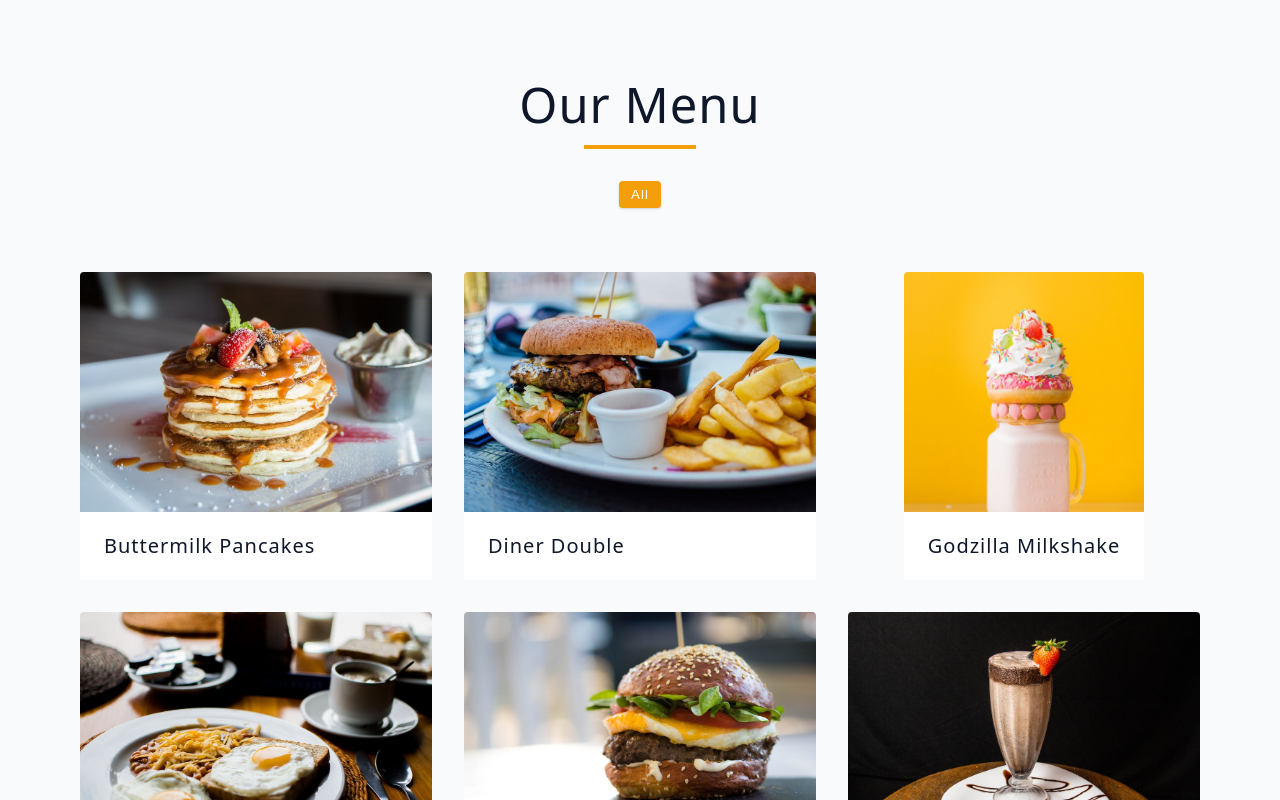
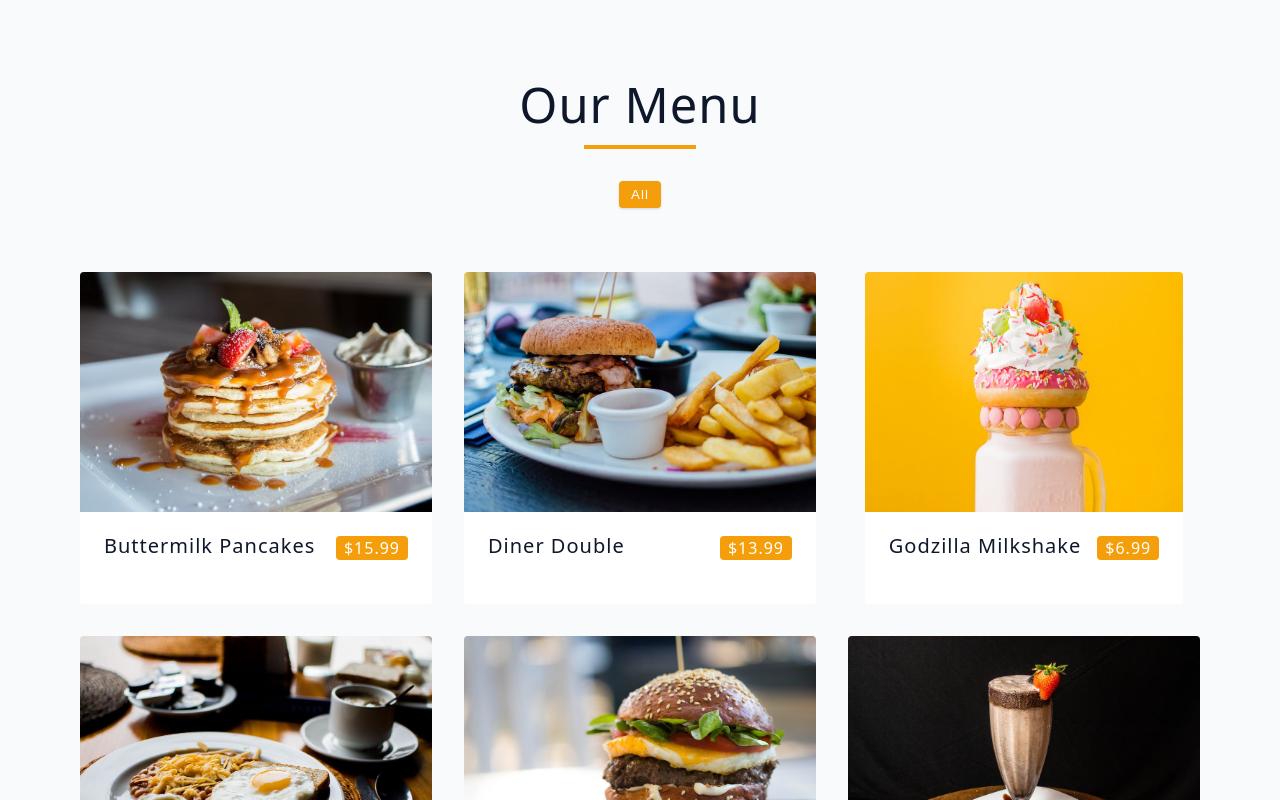
Before and after one commit to luc4s-git/menu, a React (Vite) app: page / in a window 1280 px wide. Shown: the top 800 px of the page. Built offline with nearby package versions, Linux system fonts and the light colour scheme; the HTML template or start-up script is replaced by a standard one.

Commit message:
menu item header

```diff
--- a/src/components/MenuItem.jsx
+++ b/src/components/MenuItem.jsx
@@ -3,7 +3,10 @@ export default function MenuItem({ id, title, category, price, img, desc }) {
     <div className="menu-item">
       <img src={img} alt={title} className="img" />
       <div className="item-info">
-        <h5>{title}</h5>
+        <header>
+          <h5>{title}</h5>
+          <span className="item-price">${price}</span>
+        </header>
       </div>
     </div>
   );
```
